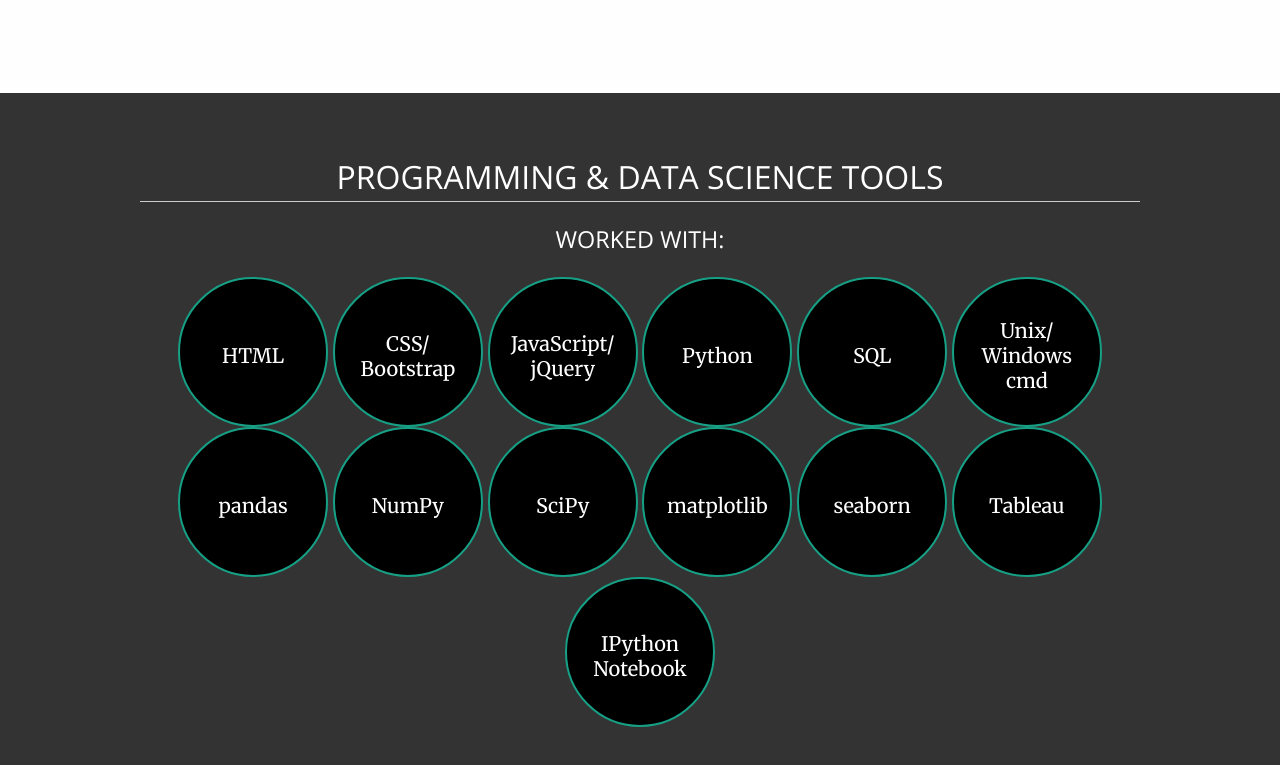
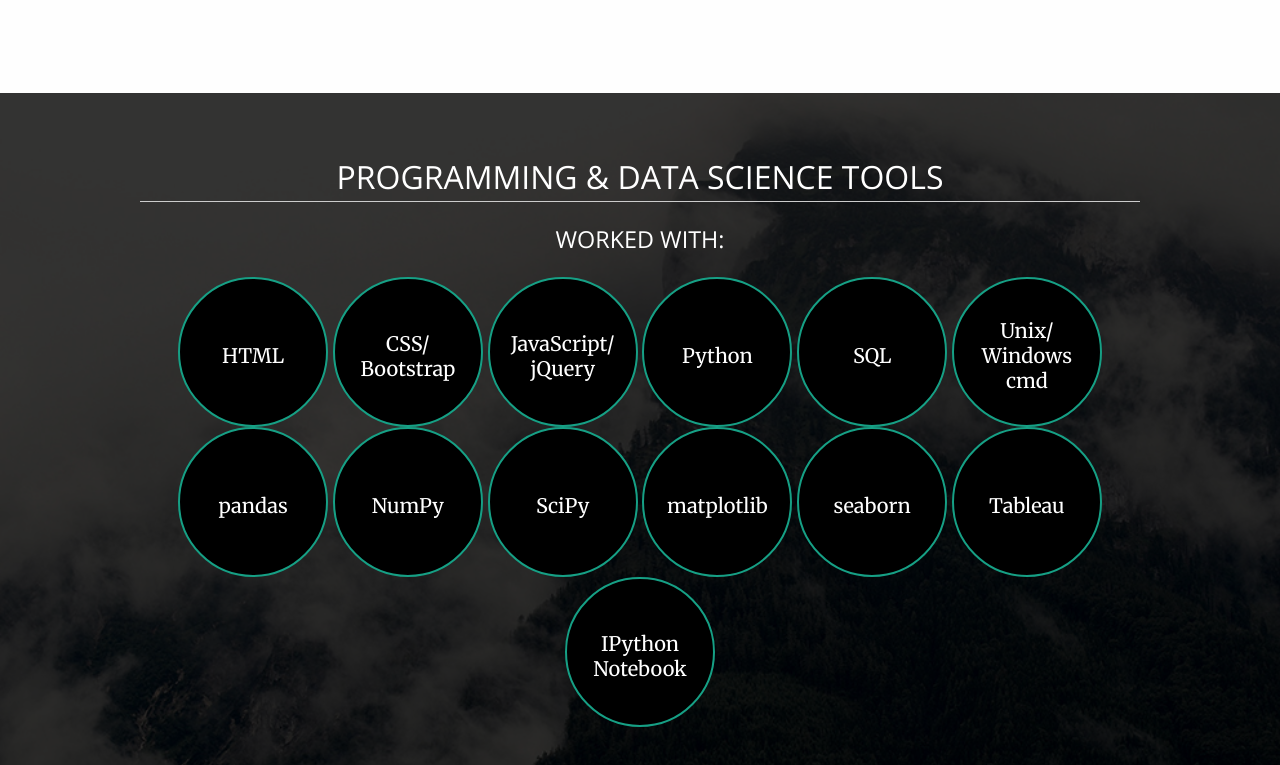
Before and after one commit to BarboraDoslikova/BarboraDoslikova.github.io, a plain HTML site: page index.html in a window 1280 px wide. Shown: the part 2418-3183 px from the top of the page. Drawn offline with nearby package versions, Linux system fonts and the light colour scheme; a script that the page names is missing.

Commit message:
Update style.css

```diff
--- a/style.css
+++ b/style.css
@@ -15,7 +15,7 @@
 body {
   font-family: "Merriweather", serif;
   line-height: 1.5;
-  background: url(../images/background-1.jpg) no-repeat fixed;
+  background: url(background-1.jpg) no-repeat fixed;
   background-position: 50%;
   background-size: cover;
 }
@@ -136,7 +136,7 @@ header {
 /* DATA SKILLS
 --------------*/
 .skills {
-  background: linear-gradient(rgba(0, 0, 0, 0.8), rgba(0, 0, 0, 0.8)), url(../images/background-2.jpg) no-repeat fixed 50%;
+  background: linear-gradient(rgba(0, 0, 0, 0.8), rgba(0, 0, 0, 0.8)), url(background-2.jpg) no-repeat fixed 50%;
   background-size: cover;
   text-align: center;
   font-size: 20px;
```
